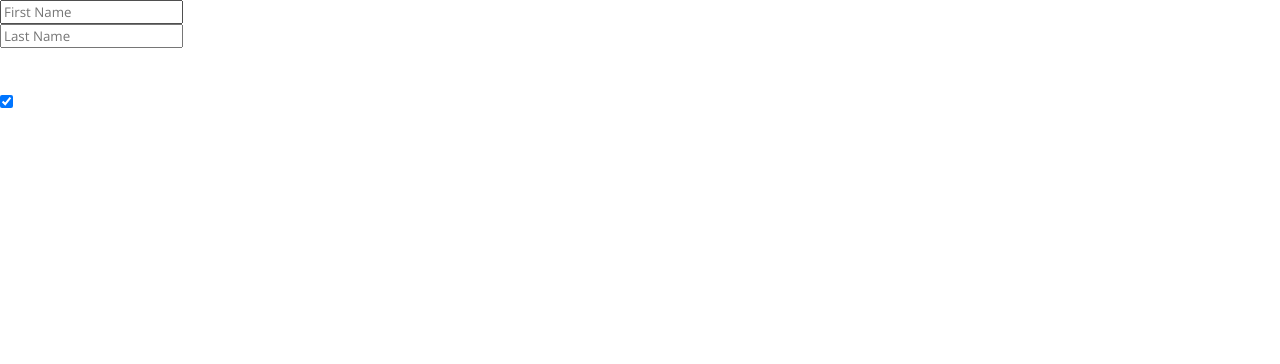
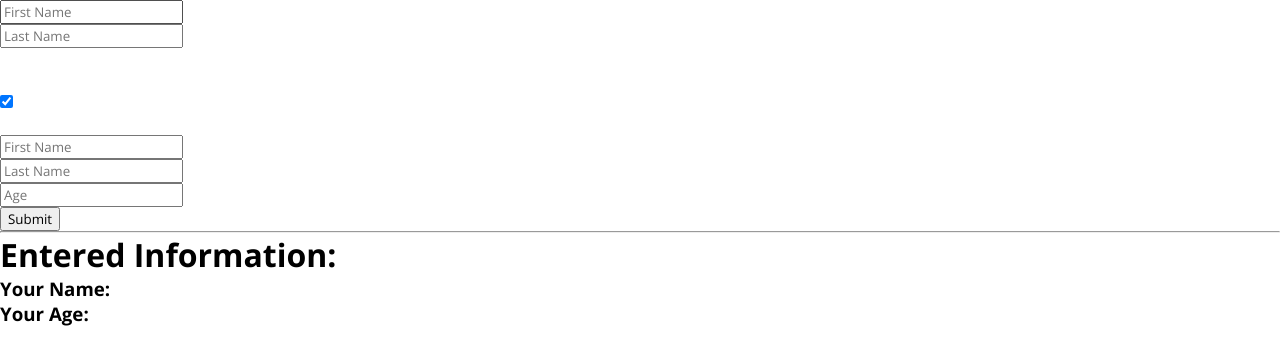
Before and after one commit to Moe-Zart/React-Forms, a React (Create React App) app: page / in a window 1280 px wide. Shown: the top 364 px of the page. Built offline with nearby package versions, Linux system fonts and the light colour scheme.

Commit message:
submitting age and name form with states practice

```diff
--- a/src/App.jsx
+++ b/src/App.jsx
@@ -1,12 +1,15 @@
 import "./App.css";
 import React from "react";
 import Forms1 from "./components/Forms1";
+import Forms2 from "./components/Forms2";
 
 class App extends React.Component {
   render() {
     return (
       <div className="App">
         <Forms1 />
+        <br />
+        <Forms2 />
       </div>
     );
   }
--- /dev/null
+++ b/src/components/Forms2.jsx
@@ -0,0 +1,56 @@
+import React from "react";
+
+class Forms2 extends React.Component {
+  constructor() {
+    super();
+    this.state = {
+      firstName: "",
+      lastName: "",
+      age: [],
+    };
+    this.handleChange = this.handleChange.bind(this);
+  }
+  handleChange(event) {
+    this.setState({
+      [event.target.name]: event.target.value,
+    });
+  }
+  render() {
+    return (
+      <main>
+        <form>
+          <input
+            type="text"
+            placeholder="First Name"
+            name="firstName"
+            onChange={this.handleChange}
+          />
+          <br />
+          <input
+            type="text"
+            placeholder="Last Name"
+            name="lastName"
+            onChange={this.handleChange}
+          />
+          <br />
+          <input
+            type="number"
+            placeholder="Age"
+            name="age"
+            onChange={this.handleChange}
+          />
+          <br />
+          <button type="submit">Submit</button>
+        </form>
+        <hr />
+        <div>
+          <h1>Entered Information:</h1>
+          <h3>Your Name: {this.state.firstName + " " + this.state.lastName}</h3>
+          <h3>Your Age: {this.state.age}</h3>
+        </div>
+      </main>
+    );
+  }
+}
+
+export default Forms2;
```
